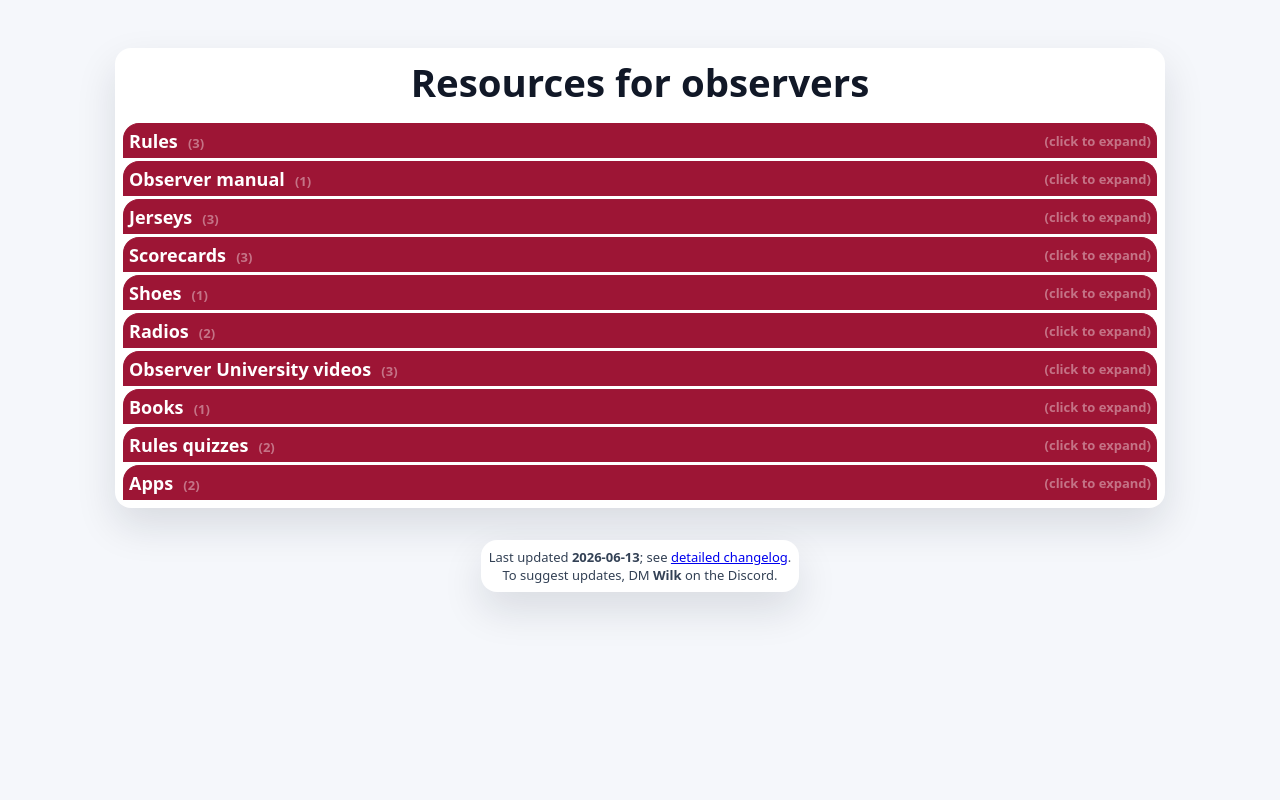
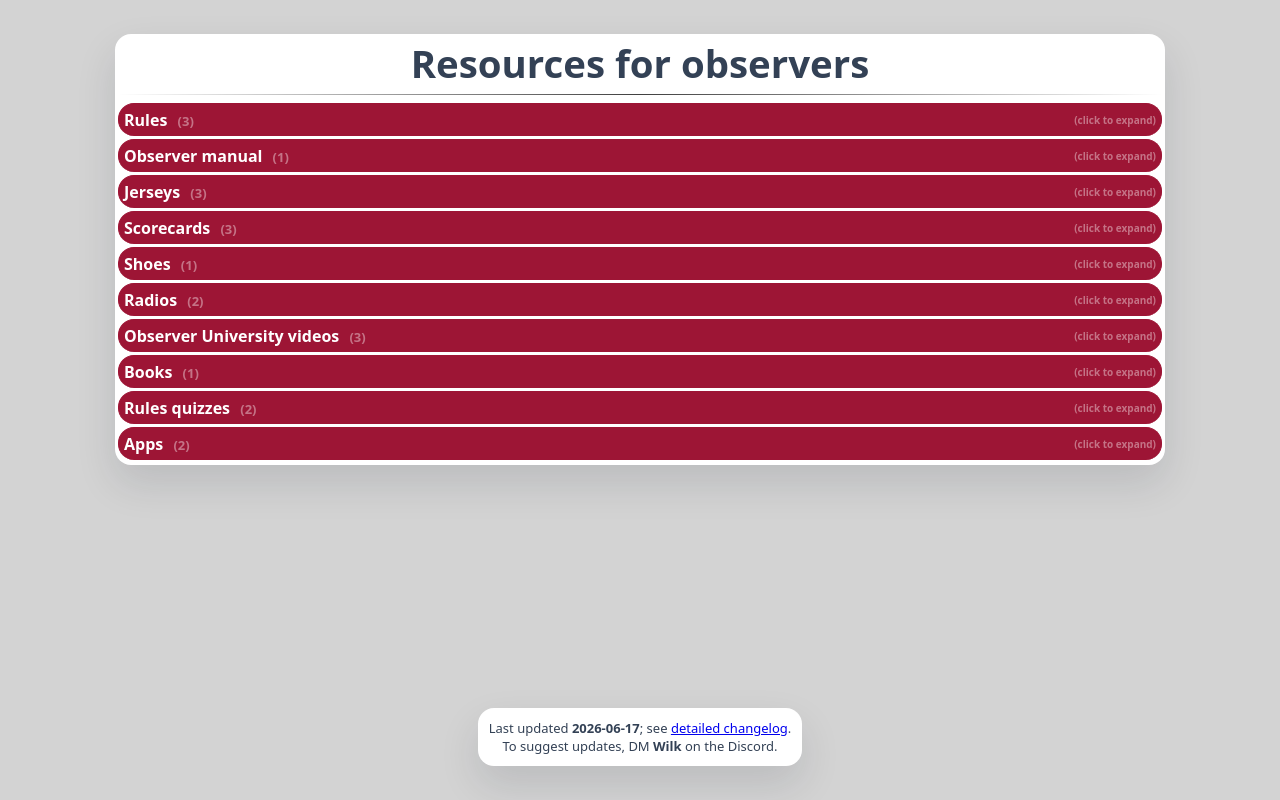
Before and after one commit to jdwilkinson/ObserverResources, a React (Vite) app: page / in a window 1280 px wide. Built offline with nearby package versions, Linux system fonts and the light colour scheme.

Commit message:
More minor styling tweaks.

```diff
--- a/src/App.tsx
+++ b/src/App.tsx
@@ -7,6 +7,8 @@ const App = () => {
     <main>
       <section className="main-section">
         <h1 className="topmost-header">Resources for observers</h1>
+
+        <hr className="hr-separator" />
 
         <CollapsibleSection sectionTitle="Rules">
           {Resources.rules.map((rule: Rules) => (rule.render()))}
@@ -63,7 +65,7 @@ const App = () => {
 
       <section>
         <div className="footer">
-          Last updated <b>2026-06-13</b>; see&nbsp;
+          Last updated <b>2026-06-17</b>; see&nbsp;
           <a href='https://github.com/jdwilkinson/ObserverResources/commits/main/' target='_blank' rel='noopener noreferrer'>
             detailed changelog
           </a>.
--- a/src/index.css
+++ b/src/index.css
@@ -17,23 +17,35 @@ body,
 
 body {
   font-family: system-ui, sans-serif;
-  background: #f5f7fb;
-  color: #111827;
+  background: lightgray;
+  color: #334155;
 }
 
 main {
-  display: grid;
-  min-height: 80vh;
-  min-height: 80dvh;
+  min-height: 100vh;
   place-items: center;
-  padding: 2rem;
+  padding: 2px;
+  display: flex;
+  flex-direction: column;
+  justify-content: space-between;
+}
+
+@media screen and (width >=768px) {
+  main {
+    padding: 2rem;
+  }
 }
 
 section {
   background: white;
   border-radius: 1rem;
   box-shadow: 0 18px 40px rgba(15, 23, 42, 0.12);
-  padding: 0.5rem;
+  padding: 3px;
+  margin: 2px;
+}
+
+.main-section {
+  padding-bottom: 5px;
 }
 
 @media screen and (width < 768px) {
@@ -55,7 +67,7 @@ section {
 }
 
 h1 {
-  margin: 0 0 0.75rem;
+  margin: 0 0 0 0;
   font-size: clamp(2rem, 3vw, 2.75rem);
 }
 
@@ -68,7 +80,7 @@ p {
 .click-to-collapse {
   filter: grayscale(1) opacity(0.4);
   color: white;
-  font-size: small;
+  font-size: x-small;
 }
 
 .grayscale {
@@ -81,10 +93,20 @@ p {
   font-size: small;
   color: #334155;
   text-align: center;
+  padding: 8px;
 }
 
 .topmost-header {
   text-align: center;
+  text-wrap: nowrap;
+}
+
+.hr-separator {
+  border: none;
+  margin-top: 0.3rem;
+  margin-bottom: 0.3rem;
+  height: 1px;
+  background-image: linear-gradient(to right, rgba(0, 0, 0, 0), rgba(0, 0, 0, 0.75), rgba(0, 0, 0, 0));
 }
 
 /* Outermost CollapsibleSection wrapper;
@@ -103,15 +125,14 @@ p {
   border-left: 1px solid var(--color-usau-maroon);
   border-right: 1px solid var(--color-usau-maroon);
   border-top: 1px solid var(--color-usau-maroon);
-  border-radius: 1rem 1rem 0 0;
+  border-radius: 1rem 1rem 1rem 1rem;
 
   color: white;
-  font-size: large;
+  font-size: medium;
   font-weight: bold;
   min-height: 20px;
   padding: 5px;
   margin-top: 3px;
-  vertical-align: center;
 
   /* To align header and expand/collapse to the sides */
   display: flex;
@@ -128,6 +149,7 @@ p {
   border-left: 1px solid var(--color-usau-blue);
   border-right: 1px solid var(--color-usau-blue);
   border-top: 1px solid var(--color-usau-blue);
+  border-radius: 1rem 1rem 0 0;
 }
 
 
```
